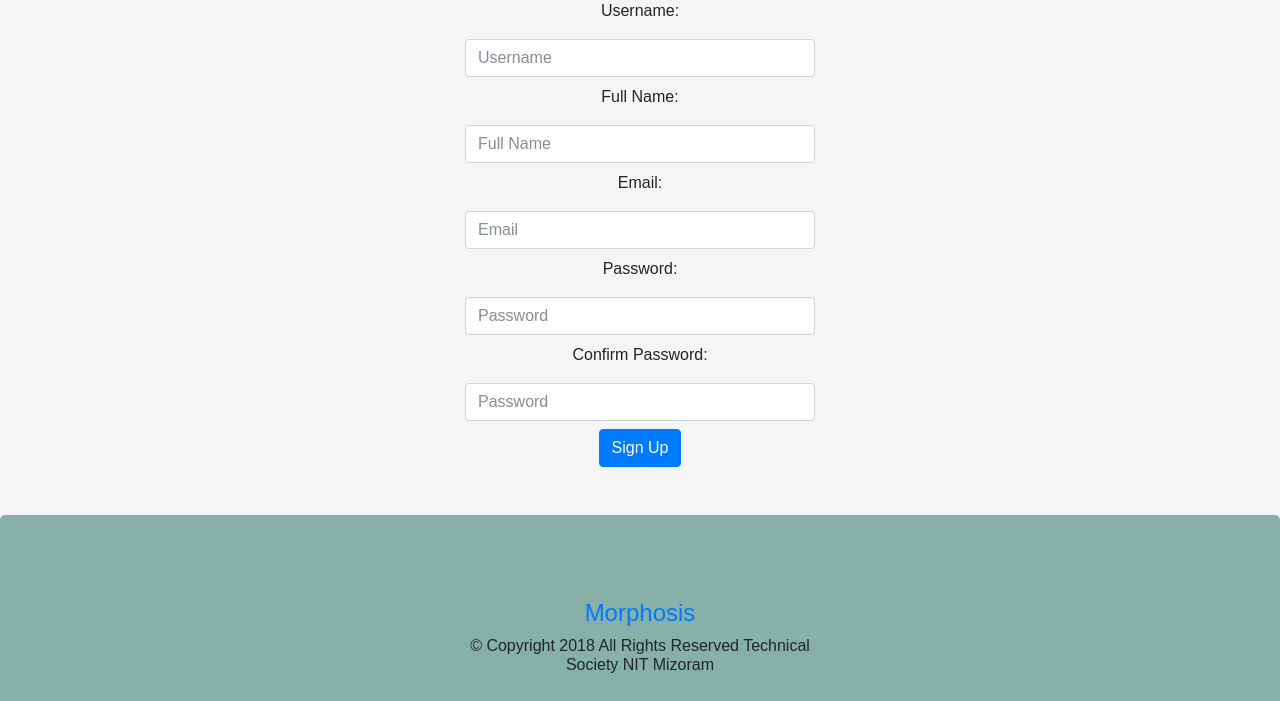
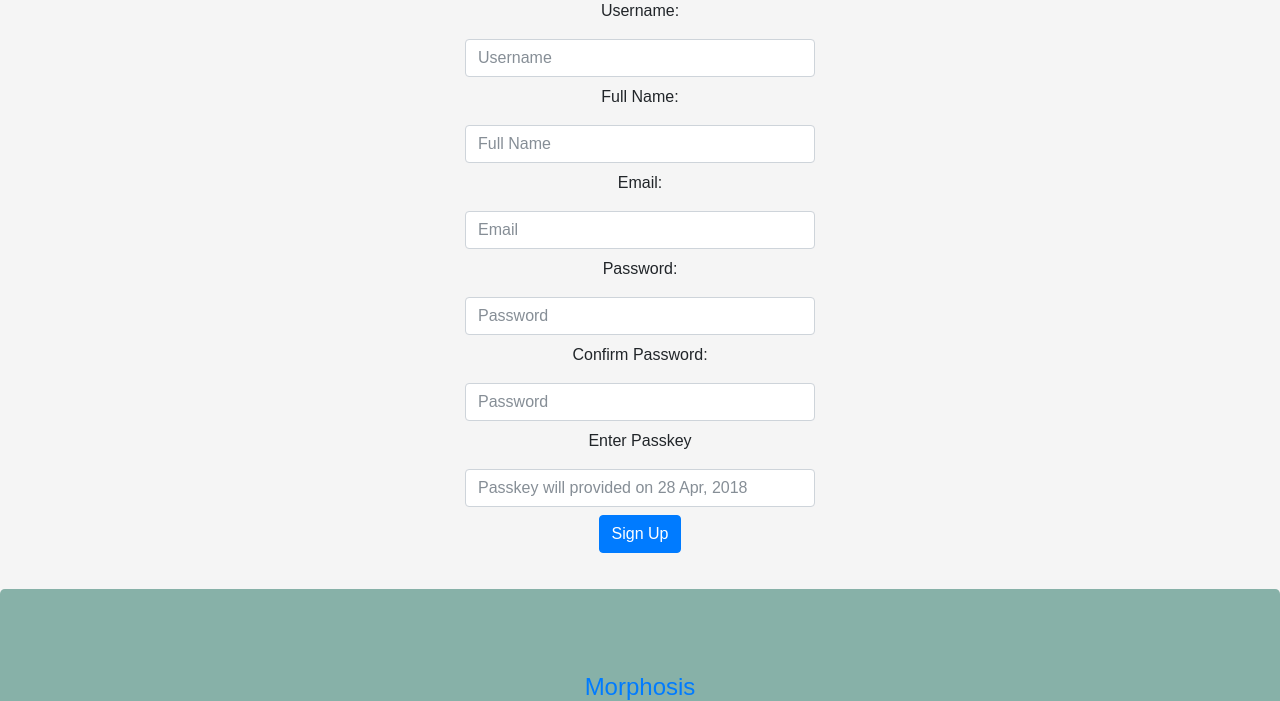
Before and after one commit to shan18/Online-Judge, a Django app: page /register/ in a window 1280 px wide. Shown: the part 161-862 px from the top of the page. Run offline with Django 3.2, Linux system fonts and the light colour scheme; parts of the project's set-up code (start-up, migrations or seed data) failed here and were passed over; some libraries are stand-ins or nearby versions.

Commit message:
added passkey form to valid a user

```diff
--- a/accounts/forms.py
+++ b/accounts/forms.py
@@ -130,6 +130,8 @@ class RegisterForm(forms.ModelForm):
     email = forms.EmailField(label='Email', widget=forms.EmailInput(
         attrs={'class': 'form-control my-2', 'placeholder': 'Email'}
     ))
+
+
     password1 = forms.CharField(label='Password', widget=forms.PasswordInput(
         attrs={'class': 'form-control my-2', 'placeholder': 'Password'}
     ))
--- a/accounts/templates/accounts/register.html
+++ b/accounts/templates/accounts/register.html
@@ -14,7 +14,9 @@
 <div class="row">
 	<div class="col-12 col-md-4 mx-auto my-3">
 		<form method="POST"> {% csrf_token %}
-	    {{ form }}
+		{{ form }}
+		<label for="passkey">Enter Passkey</label>
+		<input id="passkey" placeholder="Passkey will provided on 28 Apr, 2018" required class="form-control my-2" type="text" name="passkey">
 	    <button type="submit" class="btn btn-primary">Sign Up</button>
 		</form>
 	</div>
```
